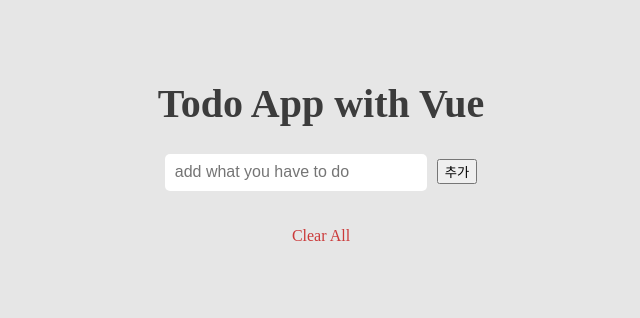
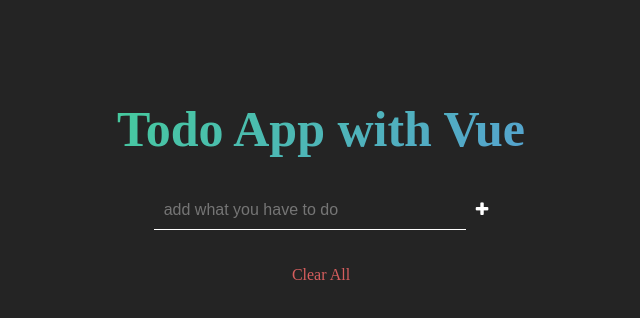
Before and after one commit to ballsona/vue-todo-app, a Vue app: page / in a window 1280 px wide. Shown: the top 318 px of the page, without its empty margins (319-959 px from the left). Built offline with nearby package versions, Linux system fonts and the light colour scheme.

Commit message:
feat: update css and icons

```diff
--- a/index.html
+++ b/index.html
@@ -1,9 +1,13 @@
 <!DOCTYPE html>
 <html lang="en">
   <head>
-    <meta charset="UTF-8">
-    <link rel="icon" href="/favicon.ico">
-    <meta name="viewport" content="width=device-width, initial-scale=1.0">
+    <meta charset="UTF-8" />
+    <link rel="icon" href="/favicon.ico" />
+    <link
+      rel="stylesheet"
+      href="https://maxcdn.bootstrapcdn.com/font-awesome/4.7.0/css/font-awesome.min.css"
+    />
+    <meta name="viewport" content="width=device-width, initial-scale=1.0" />
     <title>Vite App</title>
   </head>
   <body>
--- a/src/App.vue
+++ b/src/App.vue
@@ -76,6 +76,6 @@
 <style>
 body {
   text-align: center;
-  background-color: #e6e6e6;
+  background-color: #242424;
 }
 </style>
--- a/src/components/TodoFooter.vue
+++ b/src/components/TodoFooter.vue
@@ -14,8 +14,9 @@
 
 <style>
 .clearAllBtn {
-  color: #cb3939;
-  display: black;
+  color: rgb(214, 94, 94);
+  font-weight: 500;
+  font-size: 1em;
   cursor: pointer;
 }
 </style>
--- a/src/components/TodoHeader.vue
+++ b/src/components/TodoHeader.vue
@@ -8,9 +8,12 @@
 
 <style scoped>
 h1 {
-  color: #3c3c3c;
   font-weight: 800;
-  font-size: 40px;
+  font-size: 50px;
   margin-top: 2em;
+  background: -webkit-linear-gradient(315deg, #42d392 25%, #647eff);
+  background-clip: text;
+  -webkit-background-clip: text;
+  -webkit-text-fill-color: transparent;
 }
 </style>
--- a/src/components/TodoInput.vue
+++ b/src/components/TodoInput.vue
@@ -1,11 +1,15 @@
 <template>
+  <div class="inputBox">
     <input
       type="text"
       v-model="newTodoItem"
       @keyup.enter="addTodo"
       placeholder="add what you have to do"
     />
-  <button @click="addTodo">추가</button>
+    <span class="addBtnBox" @click="addTodo">
+      <i class="addBtn fa fa-plus" aria-hidden="true"></i>
+    </span>
+  </div>
 </template>
 
 <script lang="ts">
@@ -23,7 +27,7 @@
         this.clearInput();
       }
     },
-    // input value 제거하는 함수
+    // Input값을 초기화하는 함수
     clearInput() {
       this.newTodoItem = "";
     },
@@ -33,16 +37,20 @@
 
 <style>
 input {
-  width: 250px;
+  width: 300px;
   height: 35px;
-  background: #fff;
   border: none;
-  border-radius: 5px;
+  border-bottom: 1.5px solid #fff;
+  background: transparent;
+  color: #fff;
+  font-size: 1em;
   padding-left: 10px;
   margin-right: 10px;
-  font-size: 1em;
 }
 input:focus {
   outline: none;
 }
+.addBtn {
+  color: #fff;
+}
 </style>
--- a/src/components/TodoList.vue
+++ b/src/components/TodoList.vue
@@ -1,18 +1,21 @@
 <template>
   <ul>
     <li v-for="(todoItem, index) in propsdata" :key="index">
-      <span
+      <div
         :class="{ doneTodo: todoItem.completed }"
         @click="toggleTodo(todoItem, index)"
       >
+        <span class="checkIcon">
+          <i class="fa fa-check" aria-hidden="true"></i>
+        </span>
         {{ todoItem.item }}
-      </span>
+      </div>
       <span
         class="removeBtn"
         type="button"
         @click="removeTodo(todoItem, index)"
       >
-        삭제
+        <i class="fa fa-trash-o" aria-hidden="true"></i>
       </span>
     </li>
   </ul>
@@ -39,7 +42,6 @@
   list-style-type: none;
   padding-left: 0;
   margin-top: 0;
-  text-align: left;
   display: flex;
   flex-direction: column;
   align-items: center;
@@ -47,22 +49,27 @@
 }
 li {
   width: 350px;
-  height: 35px;
-  line-height: 35px;
+  height: 45px;
+  line-height: 45px;
   display: flex;
+  justify-content: space-between;
   background-color: #fff;
-  margin: 5px 0px;
+  margin: 7px 0px;
   padding: 0px 7px;
-  border-radius: 3px;
+  border-radius: 2px;
   cursor: pointer;
 }
+.checkIcon {
+  margin: 0px 7px;
+  color: #42b883;
+}
 .removeBtn {
-  margin-left: auto;
-  color: rgb(195, 80, 80);
-  font-size: 12px;
+  margin-right: 7px;
+  color: rgb(214, 94, 94);
   cursor: pointer;
 }
 .doneTodo {
   text-decoration: line-through;
+  color: rgb(130, 130, 130);
 }
 </style>
```
Lines whose indentation alone changed are shown as unchanged.
